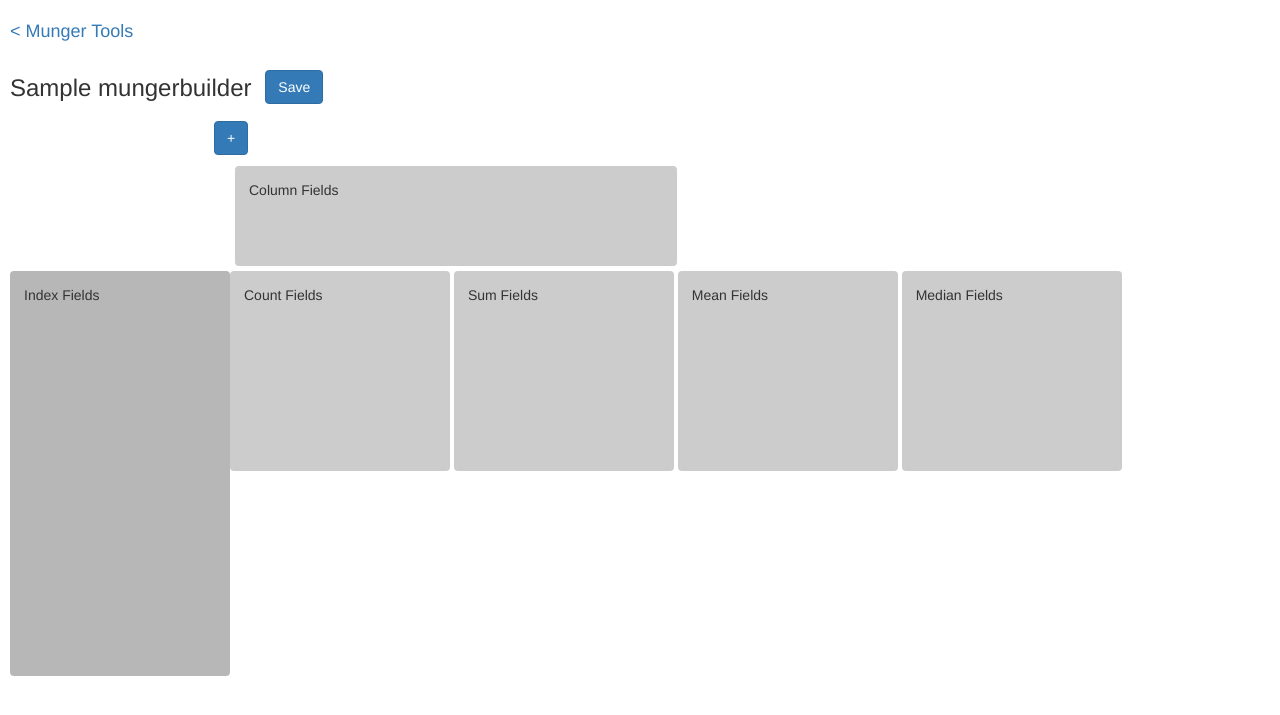
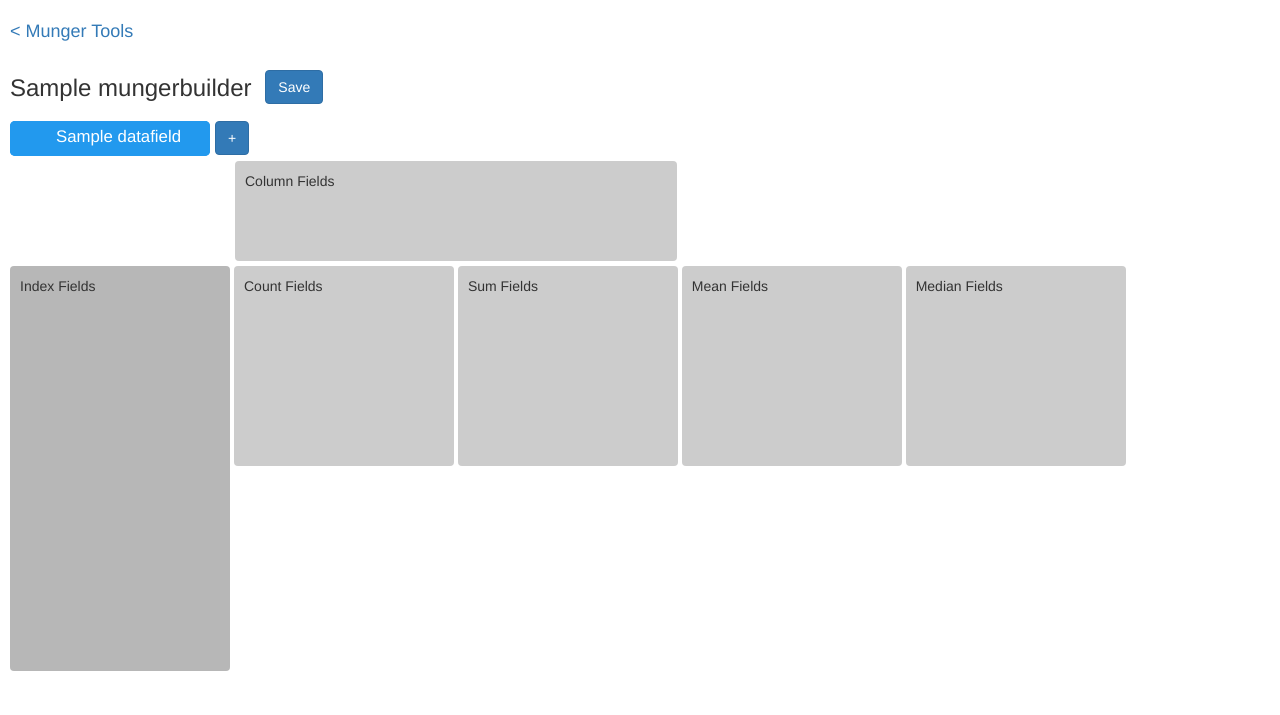
Before and after one commit to cscanlin/munger-builder, a Django app: page /script_builder/pivot_builder/1 in a window 1280 px wide. Shown: the part 51-766 px from the top of the page. Run offline with Django 3.2, Linux system fonts and the light colour scheme; a user stored in the database is signed in; data comes from the database, SQL or seed files in the repository; tables that the repository leaves empty hold one stand-in row (values such as "Sample post"); parts of the project's set-up code (start-up, migrations or seed data) failed here and were passed over; some libraries are stand-ins or nearby versions.

Commit message:
fix save/delete/add js logic

```diff
--- a/munger_builder/templates/base.html
+++ b/munger_builder/templates/base.html
@@ -22,16 +22,16 @@
 
     <div id="content" class='main-content'>
 
+          </br>
+          <div id="messages-container" class="messages-container">
             {% if messages %}
-          </br>
               <ul class="messages">
                   {% for message in messages %}
                   <li{% if message.tags %} class="{{ message.tags }}"{% endif %}>{{ message }}</li>
                   {% endfor %}
               </ul>
-        {% else %}
-          </br>
             {% endif %}
+          </div>
 
         {% block back_link %}{% endblock %}
 
--- a/script_builder/templates/script_builder/field_parser.html
+++ b/script_builder/templates/script_builder/field_parser.html
@@ -23,7 +23,7 @@
               {% else %}
                   <td class="field-cell old-name-holder">{{ field.current_name }}</td>
               {% endif %}
-              <td class="field-cell"><div class="field-delete-holder"><a href="{% url 'field_delete' field.id %}" id='delete-field-{{ field.id }}' name="delete" type="submit" ><img src="{{ STATIC_URL }}delete-icon.png" width="16" height="16"></a></div></td>
+              <td class="field-cell"><div class="field-delete-holder"><a href="{% url 'delete_pivot_field' field.id %}" id='delete-field-{{ field.id }}' name="delete" type="submit" ><img src="{{ STATIC_URL }}delete-icon.png" width="16" height="16"></a></div></td>
           </tr>
         {% endfor %}
       </table>
--- a/script_builder/templates/script_builder/pivot_builder.html
+++ b/script_builder/templates/script_builder/pivot_builder.html
@@ -16,6 +16,7 @@
           <div id="field-source-bank" class="field-source-bank">
             {% for field in fields %}
                 <div id="field-{{ field.id }}-source" field-id="{{ field.id }}" type="None" class="draggable draggable-source drag-drop">
+                  <input id="delete-field-{{ field.id }}" type="image" src="{{ STATIC_URL }}delete-icon-transparent.png" value="delete" class="delete-btn-{{ field.id }} delete-field-button">
                   <div class="field-text">
                     <span class="agg-text"></span>
                     <span id="source-text-{{ field.id }}" field-id="{{ field.id }}" class="source-text editable-{{ field.id }} name-text">{{ field.active_name }}</span>
@@ -48,7 +49,7 @@
 
       {% for field_type_name in field_type_names %}
         {% if field_type_name == 'column' or field_type_name == 'index' %}
-          <div id="{{ field_type_name }}-dropzone-container" class="{{ field_type_name }}-dropzone-container">
+          <div id="{{ field_type_name }}-dropzone-container" class="{{ field_type_name }}-dropzone-container clear">
             <div id="{{ field_type_name }}-dropzone" type="{{ field_type_name }}" class="dropzone {{ field_type_name }}-dropzone"> {{ field_type_name|capfirst }} Fields</div>
           </div>
         {% endif %}
--- a/script_builder/urls.py
+++ b/script_builder/urls.py
@@ -9,7 +9,7 @@ urlpatterns = patterns('',
     url(r'^munger_tools/(?P<munger_builder_id>[0-9]+)$', views.munger_tools, name='munger_tools'),
     url(r'^munger_tools/(?P<munger_builder_id>[0-9]+)/delete$', views.delete_munger, name='delete_munger'),
     url(r'^field_parser/(?P<munger_builder_id>[0-9]+)$', views.field_parser, name='field_parser'),
-    url(r'^field_parser/(?P<field_id>[0-9]+)/delete$', views.field_delete, name='field_delete'),
+    url(r'^field_parser/(?P<field_id>[0-9]+)/delete$', views.delete_pivot_field, name='delete_pivot_field'),
     url(r'^pivot_builder/(?P<munger_builder_id>[0-9]+)$', views.pivot_builder, name='pivot_builder'),
     url(r'^save_pivot_fields/(?P<munger_builder_id>[0-9]+)$', views.save_pivot_fields, name='save_pivot_fields'),
     url(r'^add_pivot_field/(?P<munger_builder_id>[0-9]+)$', views.add_pivot_field, name='add_pivot_field'),
--- a/script_builder/views.py
+++ b/script_builder/views.py
@@ -279,24 +279,25 @@ def add_pivot_field(request, munger_builder_id):
         )
         field_object.save()
 
-    messages.success(request, 'Field Added Successfully')
-    return HttpResponse("OK")
+        messages.success(request, 'Field Added Successfully')
+        return HttpResponse("OK")
+
+def delete_pivot_field(request, field_id):
+    if request.is_ajax():
+
+        field = get_object_or_404(DataField, pk=field_id)
+        if not request.user.has_perm('script_builder.change_datafield', field):
+            return INDEX_REDIRECT
+
+        field.delete()
+        messages.success(request, '{0} Deleted Successfully'.format(field.current_name))
+        return HttpResponse("OK")
 
 def clear_field_data(munger_builder_id):
     for field in MungerBuilder.objects.get(pk=munger_builder_id).data_fields.all():
         field.field_types.clear()
         field.save()
 
-def field_delete(request, field_id):
-    field = get_object_or_404(DataField, pk=field_id)
-    if not request.user.has_perm('script_builder.change_datafield', field):
-        return INDEX_REDIRECT
-
-    field.delete()
-    messages.success(request, '{0} Deleted Successfully'.format(field.current_name))
-    return HttpResponseRedirect('/script_builder/field_parser/{0}'.format(field.munger_builder.id))
-    # return HttpResponseRedirect('/script_builder/field_parser/')
-
 def anon_check(request):
     if 'anon_' in request.user.username:
         messages.warning(request, 'You are logged in as an anonymous user. You may not be able to transfer any mungers to a permanent account in the future. Register to save mungers.')
--- a/scripts/run_munger.py
+++ b/scripts/run_munger.py
@@ -52,6 +52,9 @@ def main(munger_builder_id=1):
             aggfunc=eval_agg_field_dict,
         )
 
+        # pivot_output.sort_values(inplace=True)
+        # pivot_output = pivot_output.sort_values(['sales_name'])
+        # pivot_output = pivot_output[pivot_output.revenue > 10]
         print(pivot_output)
         yield pivot_output.to_html()
 
--- a/static/pivot_table.css
+++ b/static/pivot_table.css
@@ -2,8 +2,8 @@
 
 .dropzone {
   background-color: #ccc;
-  border: dashed 4px transparent;
   border-radius: 4px;
+  /*border-style: solid;*/
   margin: 5px auto 0px;
   padding: 10px;
   width: 220px;
@@ -24,7 +24,8 @@
 }
 
 .add-field-button-container {
-  display: inline-block;
+  float: left;
+  margin-top: 10px;
 }
 
 .column-dropzone-container {
@@ -35,6 +36,7 @@
 }
 .index-dropzone-container {
   float: left;
+  margin-right: 4px;
 }
 
 .agg-dropzone-container {
@@ -55,15 +57,15 @@
 }
 
 .drop-target {
-  /*background-color: #29e;*/
-  border-color: #fff;
-  border-style: solid;
+  background-color: #b7b7b7;
 }
 
 .drag-drop {
-  visibility: hidden;
+  /*visibility: hidden;*/
   position: absolute;
-  display: inline-block;
+  float: left;
+  margin-right: 5px;
+  border-radius: 5px;
   width: 200px;
   height: 35px;
   text-align: center;
@@ -160,3 +162,7 @@ span.agg-text:first-letter {
 .absolute {
   position: absolute;
 }
+
+.clear {
+  clear: both;
+}
--- a/static/pivot_table.js
+++ b/static/pivot_table.js
@@ -47,6 +47,7 @@ interact('.draggable')
       $(clone).attr('data-x', original.position().left - 10)
       $(clone).attr('data-y', top_offset)
       $(clone).removeAttr('id');
+      $(clone).find('input').remove()
       $(clone).find('.field-text').find('input').remove()
 
       var clone_text = $(clone).find('.field-text').find('.name-text')
@@ -168,7 +169,9 @@ $.ajaxSetup({
 });
 
 $('#save-pivot-fields').click(function() {
-  savePivotFields()
+  savePivotFields().then(function(){
+    $("#messages-container").load(location.href+" #messages-container > *","");
+  });
 });
 
 function savePivotFields() {
@@ -182,14 +185,13 @@ function savePivotFields() {
 
   var mb_id = $('#mb-id').attr('value');
 
-
-  $.ajax({
+  return $.ajax({
       method: 'POST',
       url: '/script_builder/save_pivot_fields/' + mb_id,
       data: {'active_fields': JSON.stringify(active_fields)},
-      success: function (data) {
-          window.location='/script_builder/pivot_builder/' + mb_id
-      },
+      // success: function (data) {
+      //     $("#messages-container").load(location.href+" #messages-container > *","");
+      // },
       // error: function (data) {
       //      alert("it didnt work");
       // }
@@ -200,27 +202,39 @@ $('#add-pivot-field').click(function() {
 
     var mb_id = $('#mb-id').attr('value');
 
+    savePivotFields().then(function(){
       $.ajax({
           method: 'POST',
           url: '/script_builder/add_pivot_field/' + mb_id,
-        success: function (data) {
-            window.location='/script_builder/pivot_builder/' + mb_id
+          success: function () {
+              $("#field-source-bank").load(location.href+" #field-source-bank > *","");
+              $("#messages-container").load(location.href+" #messages-container > *","");
           },
       });
+      setTimeout(function() {
+        setRowIndex()
+      }, 50);
+    })
 });
 
-$('.delete-field-button').click(function() {
+$('body').on('click', '.delete-field-button', function() {
 
     var mb_id = $('#mb-id').attr('value');
     var field_id = this.id.split('-')[2]
 
+    savePivotFields().then(function(){
       $.ajax({
           method: 'POST',
           url: '/script_builder/field_parser/' + field_id + '/delete',
           success: function () {
-            window.location='/script_builder/pivot_builder/' + mb_id
+              $("#field-source-bank").load(location.href+" #field-source-bank > *","");
+              $("#messages-container").load(location.href+" #messages-container > *","");
           },
       });
+      setTimeout(function() {
+        setRowIndex()
+      }, 50);
+    })
 });
 
 function add_edit_buttons() {
@@ -242,7 +256,6 @@ function updateClones(field_id,new_text) {
 }
 
 function setRowIndex() {
-
   var count_array = new Array();
   var iter_count = field_types.length;
 
@@ -298,6 +311,10 @@ function setColumnDropzoneSize() {
 }
 
 $( document ).ready(function() {
+  refreshAll()
+});
+
+function refreshAll() {
   add_edit_buttons()
   setRowIndex()
   setColumnDropzoneSize()
@@ -319,7 +336,7 @@ $( document ).ready(function() {
       // draggable.css('transform', 'translate(' + none_offset + 'px)');
     } else {
       agg_span.text(draggable.attr('type')+sep);
-      dropzone.addClass('drop-target');
+      // dropzone.addClass('drop-target');
       draggable.addClass('can-drop');
       draggable.addClass('tap-target');
       draggable.addClass('tap-' + draggable.attr('type'));
@@ -327,10 +344,7 @@ $( document ).ready(function() {
 
     };
   });
-  setTimeout(function(){
-    $('.drag-drop').css("visibility", "visible");
-  }, 80);
-});
+};
 
 $( window ).resize(function() {
   setRowIndex();
```
Lines whose indentation alone changed are shown as unchanged.
